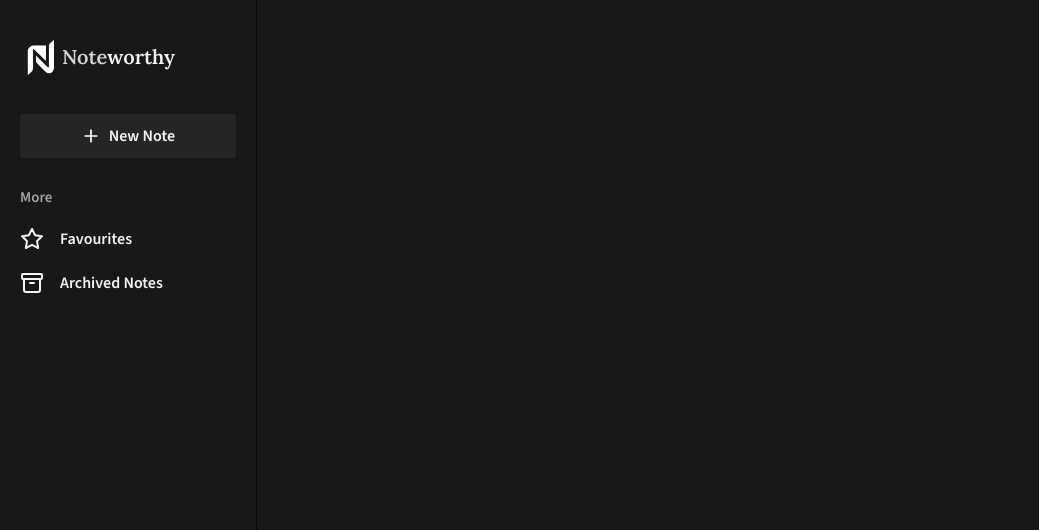
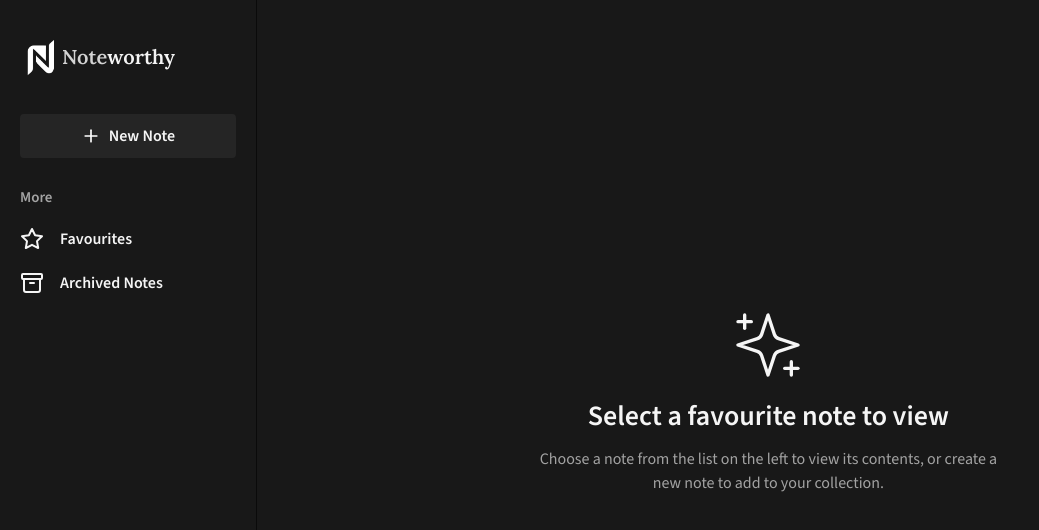
Before and after one commit to RuanCampello/noteworthy, a Next.js app: page /favourites in a window 1280 px wide. Shown: the top 530 px of the page, without its empty margins (0-1039 px from the left). Built offline with nearby package versions, Linux system fonts and the light colour scheme; no server answers.

Commit message:
feat: add placeholder to favourite notes

```diff
--- a/src/app/favourites/page.tsx
+++ b/src/app/favourites/page.tsx
@@ -1,10 +1,17 @@
 import FavouriteSidebar from '@/components/FavouriteSidebar';
+import Placeholder from '@/components/Placeholder';
 import Resizable from '@/components/Resizable';
+import { Sparkles } from 'lucide-react';
 
 export default function FavouritesPage() {
   return (
     <Resizable>
-      <FavouriteSidebar />
+      <div className='flex h-full'>
+        <FavouriteSidebar />
+        <Placeholder text='Select a favourite note to view'>
+          <Sparkles size={80} strokeWidth={1} />
+        </Placeholder>
+      </div>
     </Resizable>
   );
 }
--- a/src/app/page.tsx
+++ b/src/app/page.tsx
@@ -1,17 +1,20 @@
 import Placeholder from '@/components/Placeholder';
 import Resizable from '@/components/Resizable';
+import { FileText } from 'lucide-react';
 import { cookies } from 'next/headers';
 import { redirect } from 'next/navigation';
 
 export default function Home() {
-  const auth = cookies().get('user_id')?.value
-  if(auth) {
+  const auth = cookies().get('user_id')?.value;
+  if (auth) {
     return (
       <Resizable>
-        <Placeholder />
+        <Placeholder text='Select a note to view'>
+          <FileText size={80} strokeWidth={1} />
+        </Placeholder>
       </Resizable>
     );
   } else {
-    redirect('/login')
+    redirect('/login');
   }
 }
--- a/src/components/Placeholder.tsx
+++ b/src/components/Placeholder.tsx
@@ -1,11 +1,16 @@
-import { FileText } from 'lucide-react';
+import { ReactNode } from 'react';
 
-export default function Placeholder() {
+interface PlaceholderProps {
+  children: ReactNode;
+  text: string;
+}
+
+export default function Placeholder({ children, text }: PlaceholderProps) {
   return (
-    <div className='flex flex-col gap-2.5 justify-center items-center h-full'>
-      <FileText size={80} strokeWidth={1} />
+    <div className='flex flex-col gap-2.5 justify-center items-center h-full w-full'>
+      {children}
       <h1 className='text-[28px] leading-normal font-semibold'>
-        Select a note to view
+        {text}
       </h1>
       <p className='text-base w-[460px] text-center text-white/60'>
         Choose a note from the list on the left to view its contents, or create
```
